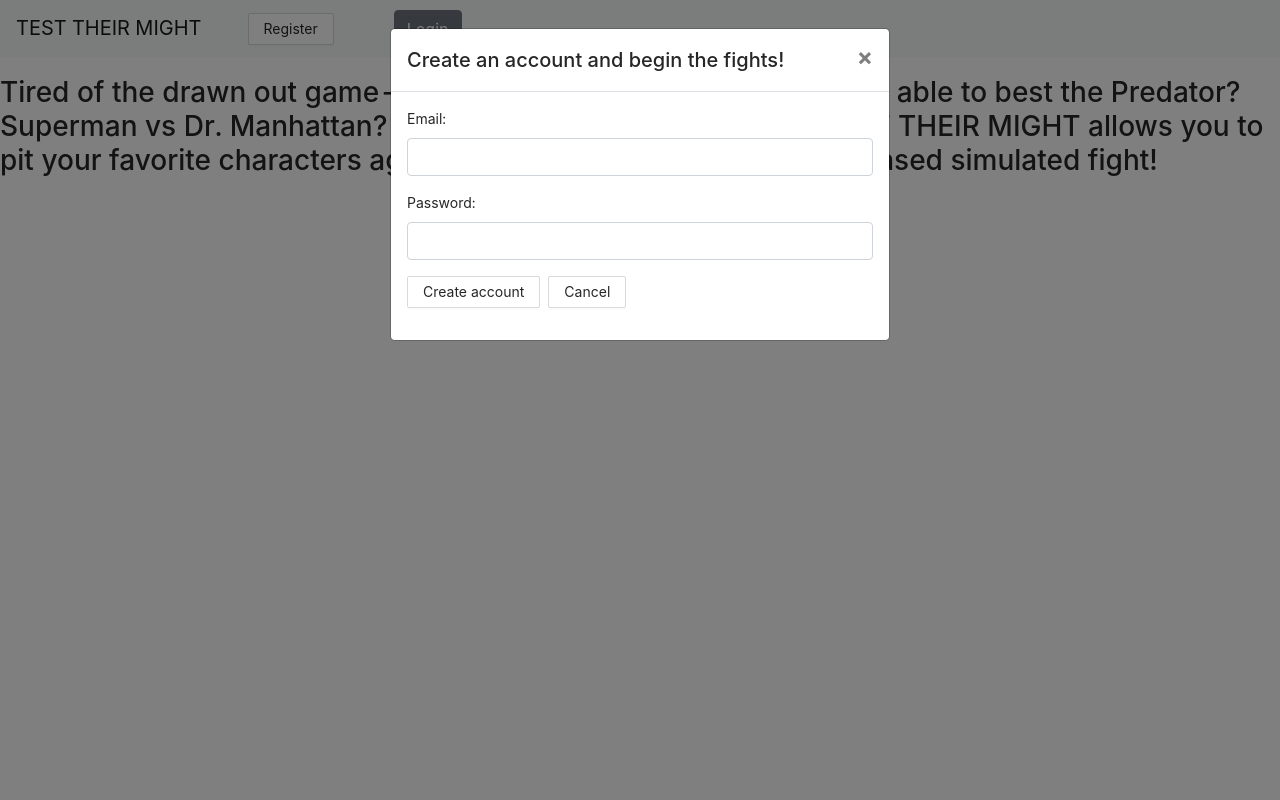
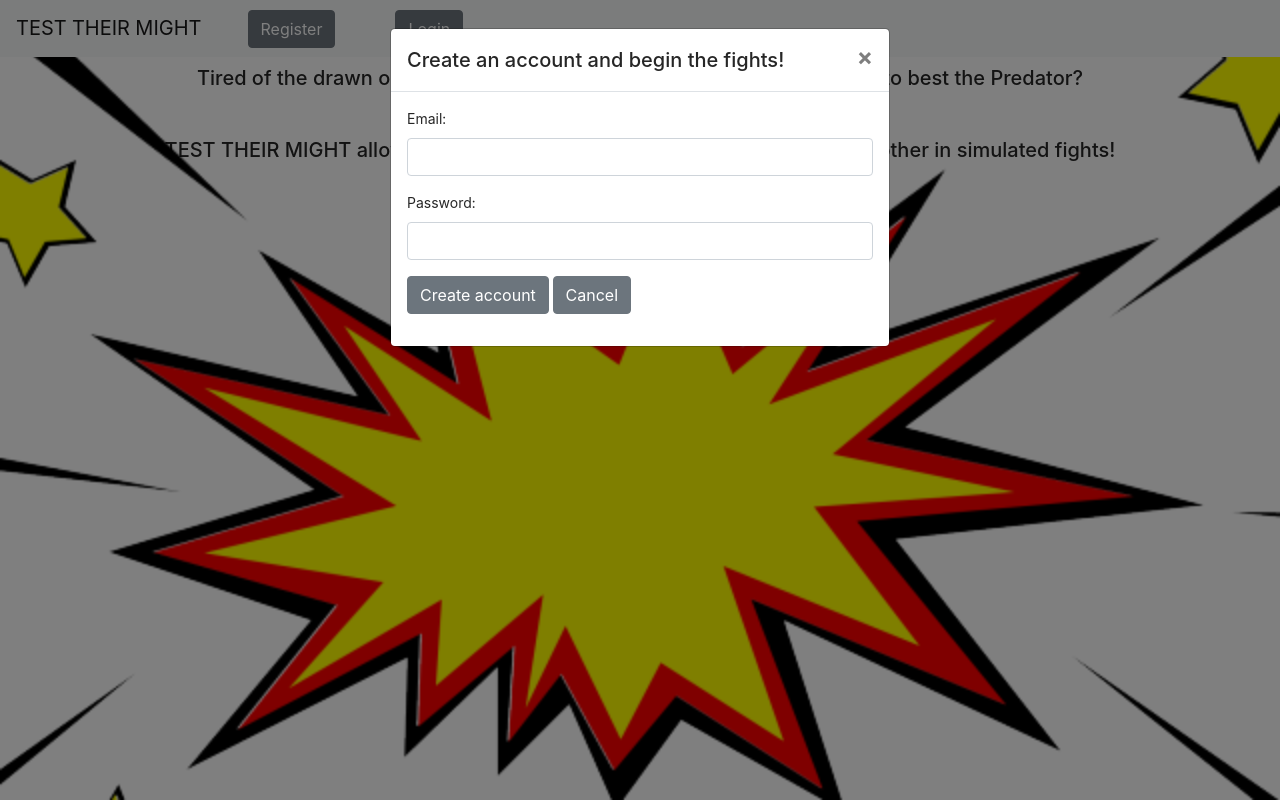
Before and after one commit to klballard/TestTheirMightClient, a React (Create React App) app: page /home in a window 1280 px wide. Both pictures are taken after a click on the button "Register". Built offline with nearby package versions, Linux system fonts and the light colour scheme.

Commit message:
end of day push

```diff
--- a/src/App.js
+++ b/src/App.js
@@ -6,31 +6,28 @@ import {makeStyles} from '@material-ui/core/styles';
 import {BrowserRouter as Router} from 'react-router-dom';
 import MightNavbar from './components/MightNavbar';
 
-/*
+
 let useStyles = makeStyles((theme) => ({
   root: {
     minHeight: "100vh",
-    backgroundImage: `url(${process.env.PUBLIC_URL + "/assets/grocery8.jpg"})`,
+    backgroundImage: `url(${process.env.PUBLIC_URL + "/assets/backgroundexplosion.png"})`,
     backgroundRepeat: "no-repeat",
     backgroundSize: "cover",
   },
 }));
-*/
+
 
 function App() {
-
+  const classes = useStyles();
   useEffect(() => {
     document.title = "TEST THEIR MIGHT"
   }, []);
 
   return (
-    <div className='{classes.root}'>
-
-
+    <div className={classes.root}>
       <Router>
         <MightNavbar/>
       </Router>
-
     </div>
   );
 }
--- a/src/auth/Register.js
+++ b/src/auth/Register.js
@@ -1,9 +1,8 @@
 import React, {useState} from 'react';
-import {Modal, ModalHeader, ModalBody, Input, Label, Form, FormGroup} from 'reactstrap';
+import {Modal, ModalHeader, ModalBody, Button, Input, Label, Form, FormGroup} from 'reactstrap';
 import {makeStyles} from '@material-ui/core';
 import "bootstrap/dist/css/bootstrap.min.css";
 import APIURL from '../helpers/environment';
-import { Button, notification, Space } from 'antd';
 
 function RegisterPlayer(props){
     const {buttonLabel, className} = props;
@@ -26,16 +25,8 @@ function RegisterPlayer(props){
         ).then((data) => {
             props.updateToken(data.sessionToken);
             props.updateUserRole(data.user.isAdmin.toString());
-        })
+        }).then(alert('Your account has been created!'))
     };
-
-    const openNotificationWithIcon = type => {
-        notification[type]({
-          message: 'Success!',
-          description:
-            'Your account has been created!',
-        });
-      };
 
     return(
         <div>
@@ -53,9 +44,7 @@ function RegisterPlayer(props){
                             <Input onChange={(e) => setPassword(e.target.value)} name='password' type='password' value={password}/>
                         </FormGroup>
                         <FormGroup>
-                            <Space>
-                            <Button type='submit' onClick={() => openNotificationWithIcon('success'), toggle}>Create account</Button>{' '}
-                            </Space>
+                            <Button type='submit' onClick={toggle}>Create account</Button>{' '}
                             <Button onClick={toggle}>Cancel</Button>
                         </FormGroup>
                     </Form>
--- a/src/components/Homepage.jsx
+++ b/src/components/Homepage.jsx
@@ -6,10 +6,19 @@ function Homepage(){
  //   const classes = useStyles();
     return(
         <div>
-            <h2>Test Their Might!</h2>
             <br/>
-            <h3>Tired of the drawn out game-night discussions over Batman being able to best the Predator? Superman vs Dr. Manhattan? Powered by the Superhero API, TEST THEIR MIGHT allows you to pit your favorite characters against each other in a 1v1 or team-based simulated fight!</h3>
+            <br/>
+            <br/>
 
+            <div style={{textAlign:'center'}}>
+            <h5>Tired of the drawn out game-night discussions over Batman being able to best the Predator?
+            <br/>
+            Darth Vader vs Chuck Norris?
+            <br/>
+             Powered by the <a href='https://superheroapi.com/index.html' target='_blank'>Superhero API</a>,
+             <br/>
+             TEST THEIR MIGHT allows you to pit your favorite characters against each other in simulated fights!</h5>
+             </div>
         </div>
     )
 }
```
Also changed, not shown: public/assets/backgroundexplosion.png (added), 1 other file (tests, documents, lock files or other folders).
